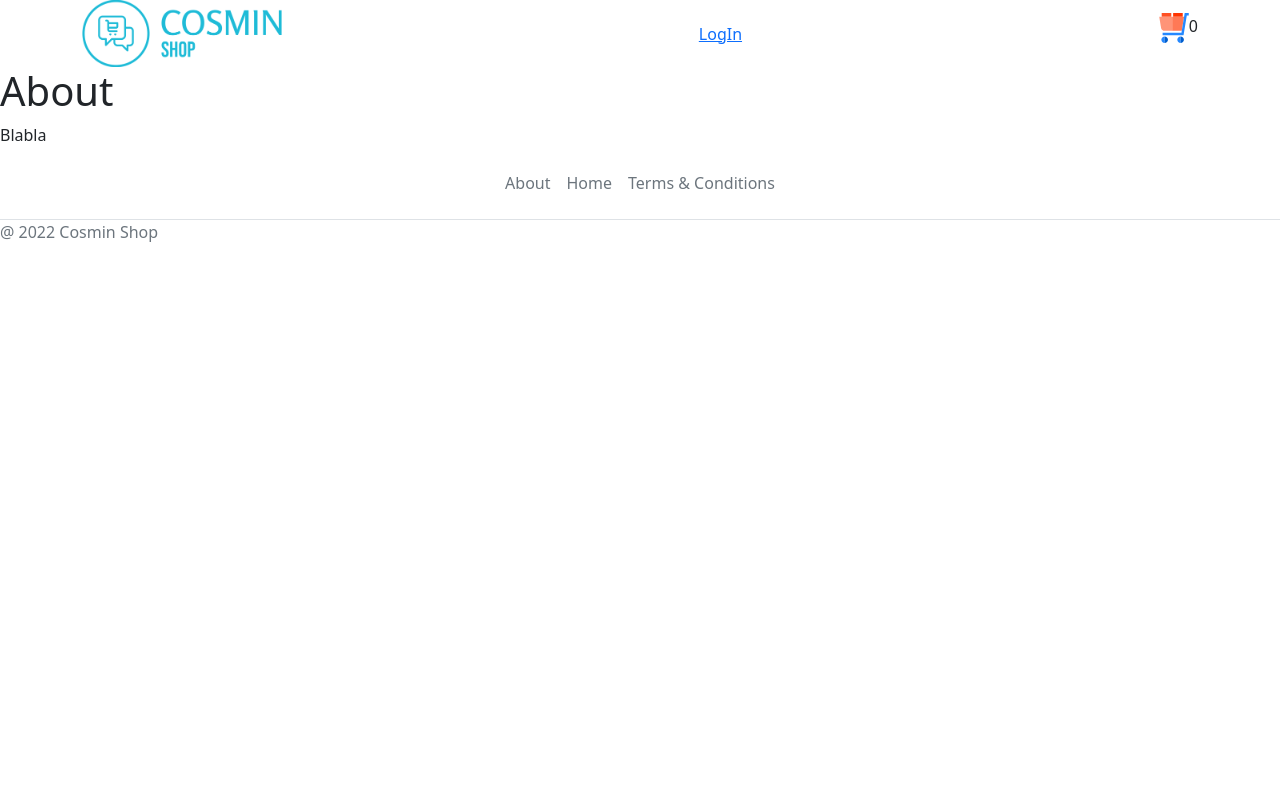
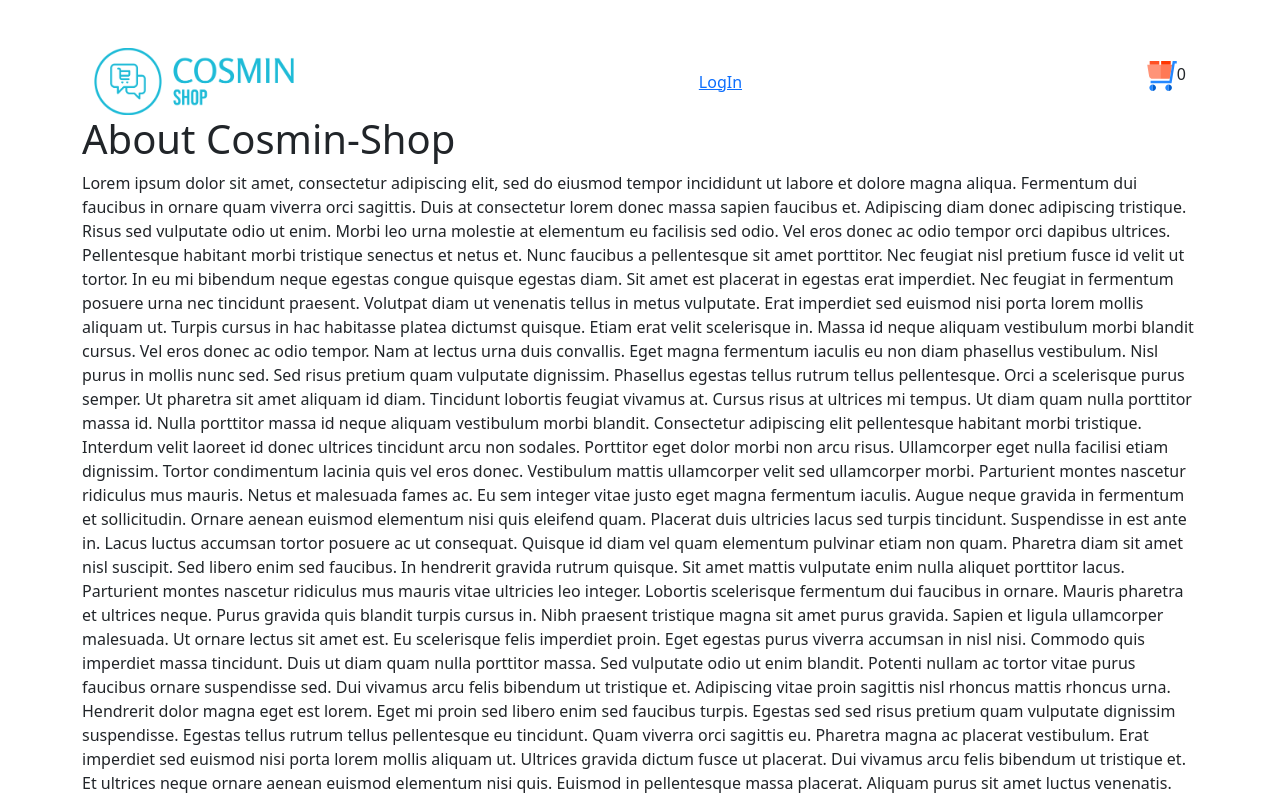
Before and after one commit to gcosmin1989/react-ecommerce, a React (Create React App) app: page /about in a window 1280 px wide. Shown: the top 799 px of the page. Built offline with nearby package versions, Linux system fonts and the light colour scheme.

Commit message:
updates to layouts

```diff
--- a/src/components/Footer.jsx
+++ b/src/components/Footer.jsx
@@ -18,7 +18,9 @@ function Footer() {
 					Terms & Conditions
 				</Link>
 			</div>
-			<p className="text-center text-muted">@ {currentYear.getFullYear()} Cosmin Shop</p>
+			<p className="nav justify-content-center border-bottom pb-3 text-muteds">
+				@ {currentYear.getFullYear()} Cosmin Shop
+			</p>
 		</div>
 	);
 }
--- a/src/pages/About.jsx
+++ b/src/pages/About.jsx
@@ -3,10 +3,98 @@ import Layout from '../components/Layout';
 
 function About() {
 	return (
-		<div>
+		<div className="container mt-5">
 			<Layout>
-				<h1>About</h1>
-				<p>Blabla</p>
+				<h1>About Cosmin-Shop</h1>
+				<p>
+					Lorem ipsum dolor sit amet, consectetur adipiscing elit, sed do eiusmod tempor incididunt ut labore
+					et dolore magna aliqua. Fermentum dui faucibus in ornare quam viverra orci sagittis. Duis at
+					consectetur lorem donec massa sapien faucibus et. Adipiscing diam donec adipiscing tristique. Risus
+					sed vulputate odio ut enim. Morbi leo urna molestie at elementum eu facilisis sed odio. Vel eros
+					donec ac odio tempor orci dapibus ultrices. Pellentesque habitant morbi tristique senectus et netus
+					et. Nunc faucibus a pellentesque sit amet porttitor. Nec feugiat nisl pretium fusce id velit ut
+					tortor. In eu mi bibendum neque egestas congue quisque egestas diam. Sit amet est placerat in
+					egestas erat imperdiet. Nec feugiat in fermentum posuere urna nec tincidunt praesent. Volutpat diam
+					ut venenatis tellus in metus vulputate. Erat imperdiet sed euismod nisi porta lorem mollis aliquam
+					ut. Turpis cursus in hac habitasse platea dictumst quisque. Etiam erat velit scelerisque in. Massa
+					id neque aliquam vestibulum morbi blandit cursus. Vel eros donec ac odio tempor. Nam at lectus urna
+					duis convallis. Eget magna fermentum iaculis eu non diam phasellus vestibulum. Nisl purus in mollis
+					nunc sed. Sed risus pretium quam vulputate dignissim. Phasellus egestas tellus rutrum tellus
+					pellentesque. Orci a scelerisque purus semper. Ut pharetra sit amet aliquam id diam. Tincidunt
+					lobortis feugiat vivamus at. Cursus risus at ultrices mi tempus. Ut diam quam nulla porttitor massa
+					id. Nulla porttitor massa id neque aliquam vestibulum morbi blandit. Consectetur adipiscing elit
+					pellentesque habitant morbi tristique. Interdum velit laoreet id donec ultrices tincidunt arcu non
+					sodales. Porttitor eget dolor morbi non arcu risus. Ullamcorper eget nulla facilisi etiam dignissim.
+					Tortor condimentum lacinia quis vel eros donec. Vestibulum mattis ullamcorper velit sed ullamcorper
+					morbi. Parturient montes nascetur ridiculus mus mauris. Netus et malesuada fames ac. Eu sem integer
+					vitae justo eget magna fermentum iaculis. Augue neque gravida in fermentum et sollicitudin. Ornare
+					aenean euismod elementum nisi quis eleifend quam. Placerat duis ultricies lacus sed turpis
+					tincidunt. Suspendisse in est ante in. Lacus luctus accumsan tortor posuere ac ut consequat. Quisque
+					id diam vel quam elementum pulvinar etiam non quam. Pharetra diam sit amet nisl suscipit. Sed libero
+					enim sed faucibus. In hendrerit gravida rutrum quisque. Sit amet mattis vulputate enim nulla aliquet
+					porttitor lacus. Parturient montes nascetur ridiculus mus mauris vitae ultricies leo integer.
+					Lobortis scelerisque fermentum dui faucibus in ornare. Mauris pharetra et ultrices neque. Purus
+					gravida quis blandit turpis cursus in. Nibh praesent tristique magna sit amet purus gravida. Sapien
+					et ligula ullamcorper malesuada. Ut ornare lectus sit amet est. Eu scelerisque felis imperdiet
+					proin. Eget egestas purus viverra accumsan in nisl nisi. Commodo quis imperdiet massa tincidunt.
+					Duis ut diam quam nulla porttitor massa. Sed vulputate odio ut enim blandit. Potenti nullam ac
+					tortor vitae purus faucibus ornare suspendisse sed. Dui vivamus arcu felis bibendum ut tristique et.
+					Adipiscing vitae proin sagittis nisl rhoncus mattis rhoncus urna. Hendrerit dolor magna eget est
+					lorem. Eget mi proin sed libero enim sed faucibus turpis. Egestas sed sed risus pretium quam
+					vulputate dignissim suspendisse. Egestas tellus rutrum tellus pellentesque eu tincidunt. Quam
+					viverra orci sagittis eu. Pharetra magna ac placerat vestibulum. Erat imperdiet sed euismod nisi
+					porta lorem mollis aliquam ut. Ultrices gravida dictum fusce ut placerat. Dui vivamus arcu felis
+					bibendum ut tristique et. Et ultrices neque ornare aenean euismod elementum nisi quis. Euismod in
+					pellentesque massa placerat. Aliquam purus sit amet luctus venenatis. Viverra aliquet eget sit amet
+					tellus cras. Maecenas sed enim ut sem viverra aliquet eget. Ut etiam sit amet nisl purus in. Ac
+					tortor vitae purus faucibus ornare. Gravida quis blandit turpis cursus in hac. Diam donec adipiscing
+					tristique risus nec feugiat in fermentum posuere. Ut tortor pretium viverra suspendisse potenti
+					nullam ac. Molestie at elementum eu facilisis. Vel eros donec ac odio tempor. Elit sed vulputate mi
+					sit. Maecenas pharetra convallis posuere morbi leo. Ultrices mi tempus imperdiet nulla malesuada
+					pellentesque elit eget gravida. Ullamcorper velit sed ullamcorper morbi tincidunt ornare massa eget
+					egestas. Sed enim ut sem viverra aliquet. At augue eget arcu dictum varius. A iaculis at erat
+					pellentesque adipiscing commodo. Vel elit scelerisque mauris pellentesque pulvinar pellentesque.
+					Dolor morbi non arcu risus quis varius quam. Ultrices mi tempus imperdiet nulla malesuada. Vitae
+					proin sagittis nisl rhoncus mattis rhoncus urna neque viverra. Scelerisque eleifend donec pretium
+					vulputate sapien nec. Magna fringilla urna porttitor rhoncus. Mattis aliquam faucibus purus in
+					massa. A diam sollicitudin tempor id eu. Pellentesque pulvinar pellentesque habitant morbi
+					tristique. Nibh ipsum consequat nisl vel pretium. Sed vulputate mi sit amet mauris. Duis tristique
+					sollicitudin nibh sit amet commodo. Ac orci phasellus egestas tellus rutrum tellus pellentesque eu
+					tincidunt. Faucibus interdum posuere lorem ipsum. Enim facilisis gravida neque convallis a cras.
+					Amet cursus sit amet dictum sit. Arcu non sodales neque sodales ut etiam. Pellentesque adipiscing
+					commodo elit at imperdiet dui accumsan sit amet. Nibh tellus molestie nunc non blandit massa.
+					Vestibulum mattis ullamcorper velit sed ullamcorper morbi tincidunt ornare. Est ante in nibh mauris
+					cursus mattis molestie. Suspendisse ultrices gravida dictum fusce ut placerat orci nulla. Proin
+					fermentum leo vel orci porta non pulvinar neque. Aliquam purus sit amet luctus venenatis lectus
+					magna fringilla. Semper risus in hendrerit gravida rutrum quisque non. Eu sem integer vitae justo
+					eget magna fermentum. Nulla facilisi nullam vehicula ipsum a arcu cursus vitae congue. Nam aliquam
+					sem et tortor consequat id porta nibh. Diam vulputate ut pharetra sit amet aliquam id. Adipiscing
+					vitae proin sagittis nisl. Justo eget magna fermentum iaculis eu non diam phasellus vestibulum.
+					Etiam sit amet nisl purus in mollis nunc sed. Elementum curabitur vitae nunc sed velit dignissim
+					sodales ut eu. Semper quis lectus nulla at. Convallis convallis tellus id interdum velit laoreet id
+					donec. Mus mauris vitae ultricies leo. Euismod nisi porta lorem mollis aliquam ut porttitor leo a.
+					Consectetur adipiscing elit duis tristique sollicitudin nibh. Sit amet tellus cras adipiscing enim
+					eu turpis egestas pretium. Duis ut diam quam nulla porttitor massa id neque aliquam. Pretium fusce
+					id velit ut tortor pretium viverra suspendisse potenti. Rutrum quisque non tellus orci ac auctor
+					augue mauris. In tellus integer feugiat scelerisque varius morbi enim nunc faucibus. Feugiat in ante
+					metus dictum. Elit ullamcorper dignissim cras tincidunt lobortis feugiat. Justo nec ultrices dui
+					sapien eget. Mauris pharetra et ultrices neque ornare. Eget lorem dolor sed viverra ipsum nunc
+					aliquet. Donec enim diam vulputate ut pharetra sit amet aliquam. Nulla facilisi etiam dignissim diam
+					quis enim lobortis scelerisque. Viverra tellus in hac habitasse platea dictumst. Morbi tempus
+					iaculis urna id volutpat lacus laoreet non. Pellentesque id nibh tortor id aliquet. Sit amet nulla
+					facilisi morbi tempus iaculis urna id volutpat. Nec ultrices dui sapien eget mi proin sed libero.
+					Volutpat diam ut venenatis tellus in metus vulputate. Urna id volutpat lacus laoreet non curabitur
+					gravida. Quis risus sed vulputate odio ut enim. Risus ultricies tristique nulla aliquet enim tortor
+					at auctor. Nunc mi ipsum faucibus vitae aliquet. Tincidunt augue interdum velit euismod in.
+					Suspendisse sed nisi lacus sed viverra tellus in hac. Faucibus ornare suspendisse sed nisi. Nam
+					aliquam sem et tortor consequat id. Porta lorem mollis aliquam ut porttitor. Est ultricies integer
+					quis auctor elit. Dictum at tempor commodo ullamcorper a lacus. Convallis a cras semper auctor neque
+					vitae. Tempor commodo ullamcorper a lacus vestibulum sed arcu. Tincidunt id aliquet risus feugiat
+					in. Adipiscing elit ut aliquam purus sit. In ornare quam viverra orci. Diam maecenas ultricies mi
+					eget mauris pharetra et ultrices. Purus semper eget duis at tellus. In iaculis nunc sed augue lacus
+					viverra vitae. A diam sollicitudin tempor id. Morbi tristique senectus et netus et malesuada fames
+					ac turpis. Cras tincidunt lobortis feugiat vivamus at augue eget arcu dictum.
+				</p>
 			</Layout>
 		</div>
 	);
--- a/src/pages/TermsAndCond.jsx
+++ b/src/pages/TermsAndCond.jsx
@@ -5,23 +5,18 @@ function TermsAndCond() {
 	return (
 		<Layout>
 			<div className="container mt-5">
-				<h2 className="text-center pb-4">
-					<strong>Terms and Conditions</strong>
-				</h2>
+				<h2 className="text-center pb-4">Terms and Conditions</h2>
+
+				<p>Welcome to Cosmin-Shop! </p>
 
 				<p>
-					Welcome to <strong>Cosmin-Shop</strong>!
-				</p>
-
-				<p>
-					These terms and conditions outline the rules and regulations for the use of{' '}
-					<strong>Cosmin-Shop's</strong> Website, located at www.cosmin-shop.ro.
+					These terms and conditions outline the rules and regulations for the use of  <b>Cosmin-Shop's</b>{' '}
+					Website, located at www.cosmin-shop.ro.
 				</p>
 
 				<p>
 					By accessing this website we assume you accept these terms and conditions. Do not continue to use
-					<strong>Cosmin-Shop</strong> if you do not agree to take all of the terms and conditions stated on
-					this page.
+					Cosmin-Shop if you do not agree to take all of the terms and conditions stated on this page.
 				</p>
 
 				<p>
@@ -37,13 +32,11 @@ function TermsAndCond() {
 					therefore as referring to same.
 				</p>
 
-				<h3>
-					<strong>Cookies</strong>
-				</h3>
+				<h3>Cookies</h3>
 
 				<p>
-					We employ the use of cookies. By accessing <strong>Cosmin-Shop</strong>, you agreed to use cookies
-					in agreement with the <strong>Cosmin-Shop's</strong> Privacy Policy.{' '}
+					We employ the use of cookies. By accessing Cosmin-Shop, you agreed to use cookies in agreement with
+					the Cosmin-Shop's Privacy Policy.{' '}
 				</p>
 
 				<p>
@@ -52,28 +45,20 @@ function TermsAndCond() {
 					visiting our website. Some of our affiliate/advertising partners may also use cookies.
 				</p>
 
-				<h3>
-					<strong>License</strong>
-				</h3>
+				<h3>License</h3>
 
 				<p>
-					Unless otherwise stated, <strong>Cosmin-Shop</strong> and/or its licensors own the intellectual
-					property rights for all material on <strong>Cosmin-Shop</strong>. All intellectual property rights
-					are reserved. You may access this from
-					<strong>Cosmin-Shop</strong> for your own personal use subjected to restrictions set in these terms
-					and conditions.
+					Unless otherwise stated, Cosmin-Shop and/or its licensors own the intellectual property rights for
+					all material on Cosmin-Shop. All intellectual property rights are reserved. You may access this from
+					Cosmin-Shop for your own personal use subjected to restrictions set in these terms and conditions.
 				</p>
 
 				<p>You must not:</p>
 				<ul>
-					<li>
-						Republish material from <strong>Cosmin-Shop</strong>
-					</li>
+					<li>Republish material from Cosmin-Shop</li>
 					<li>Sell, rent or sub-license material from Cosmin-Shop</li>
 					<li>Reproduce, duplicate or copy material from Cosmin-Shop</li>
-					<li>
-						Redistribute content from <strong>Cosmin-Shop</strong>
-					</li>
+					<li>Redistribute content from Cosmin-Shop</li>
 				</ul>
 
 				<p>
@@ -84,18 +69,17 @@ function TermsAndCond() {
 
 				<p>
 					Parts of this website offer an opportunity for users to post and exchange opinions and information
-					in certain areas of the website. <strong>Cosmin-Shop</strong> does not filter, edit, publish or
-					review Comments prior to their presence on the website. Comments do not reflect the views and
-					opinions of <strong>Cosmin-Shop</strong>,its agents and/or affiliates. Comments reflect the views
-					and opinions of the person who post their views and opinions. To the extent permitted by applicable
-					laws, <strong>Cosmin-Shop</strong> shall not be liable for the Comments or for any liability,
-					damages or expenses caused and/or suffered as a result of any use of and/or posting of and/or
-					appearance of the Comments on this website.
+					in certain areas of the website. Cosmin-Shop does not filter, edit, publish or review Comments prior
+					to their presence on the website. Comments do not reflect the views and opinions of Cosmin-Shop,its
+					agents and/or affiliates. Comments reflect the views and opinions of the person who post their views
+					and opinions. To the extent permitted by applicable laws, Cosmin-Shop shall not be liable for the
+					Comments or for any liability, damages or expenses caused and/or suffered as a result of any use of
+					and/or posting of and/or appearance of the Comments on this website.
 				</p>
 
 				<p>
-					<strong>Cosmin-Shop</strong> reserves the right to monitor all Comments and to remove any Comments
-					which can be considered inappropriate, offensive or causes breach of these Terms and Conditions.
+					Cosmin-Shop reserves the right to monitor all Comments and to remove any Comments which can be
+					considered inappropriate, offensive or causes breach of these Terms and Conditions.
 				</p>
 
 				<p>You warrant and represent that:</p>
@@ -120,14 +104,11 @@ function TermsAndCond() {
 				</ul>
 
 				<p>
-					You hereby grant <strong>Cosmin-Shop</strong> a non-exclusive license to use, reproduce, edit and
-					authorize others to use, reproduce and edit any of your Comments in any and all forms, formats or
-					media.
+					You hereby grant Cosmin-Shop a non-exclusive license to use, reproduce, edit and authorize others to
+					use, reproduce and edit any of your Comments in any and all forms, formats or media.
 				</p>
 
-				<h3>
-					<strong>Hyperlinking to our Content</strong>
-				</h3>
+				<h3>Hyperlinking to our Content</h3>
 
 				<p>The following organizations may link to our Website without prior written approval:</p>
 
@@ -168,8 +149,8 @@ function TermsAndCond() {
 					We will approve link requests from these organizations if we decide that: (a) the link would not
 					make us look unfavorably to ourselves or to our accredited businesses; (b) the organization does not
 					have any negative records with us; (c) the benefit to us from the visibility of the hyperlink
-					compensates the absence of <strong>Cosmin-Shop</strong>; and (d) the link is in the context of
-					general resource information.
+					compensates the absence of Cosmin-Shop; and (d) the link is in the context of general resource
+					information.
 				</p>
 
 				<p>
@@ -198,22 +179,18 @@ function TermsAndCond() {
 				</ul>
 
 				<p>
-					No use of <strong>Cosmin-Shop's</strong> logo or other artwork will be allowed for linking absent a
-					trademark license agreement.
+					No use of Cosmin-Shop's logo or other artwork will be allowed for linking absent a trademark license
+					agreement.
 				</p>
 
-				<h3>
-					<strong>iFrames</strong>
-				</h3>
+				<h3>iFrames</h3>
 
 				<p>
 					Without prior approval and written permission, you may not create frames around our Webpages that
 					alter in any way the visual presentation or appearance of our Website.
 				</p>
 
-				<h3>
-					<strong>Content Liability</strong>
-				</h3>
+				<h3>Content Liability</h3>
 
 				<p>
 					We shall not be hold responsible for any content that appears on your Website. You agree to protect
@@ -222,15 +199,11 @@ function TermsAndCond() {
 					violates, or advocates the infringement or other violation of, any third party rights.
 				</p>
 
-				<h3>
-					<strong>Your Privacy</strong>
-				</h3>
+				<h3>Your Privacy</h3>
 
 				<p>Please read Privacy Policy</p>
 
-				<h3>
-					<strong>Reservation of Rights</strong>
-				</h3>
+				<h3>Reservation of Rights</h3>
 
 				<p>
 					We reserve the right to request that you remove all links or any particular link to our Website. You
@@ -239,9 +212,7 @@ function TermsAndCond() {
 					Website, you agree to be bound to and follow these linking terms and conditions.
 				</p>
 
-				<h3>
-					<strong>Removal of links from our website</strong>
-				</h3>
+				<h3>Removal of links from our website</h3>
 
 				<p>
 					If you find any link on our Website that is offensive for any reason, you are free to contact and
@@ -255,9 +226,7 @@ function TermsAndCond() {
 					the website is kept up to date.
 				</p>
 
-				<h3>
-					<strong>Disclaimer</strong>
-				</h3>
+				<h3>Disclaimer</h3>
 
 				<p>
 					To the maximum extent permitted by applicable law, we exclude all representations, warranties and
```
Also changed, not shown: src/assets/icons/favorite-svgrepo-com.svg (added).
